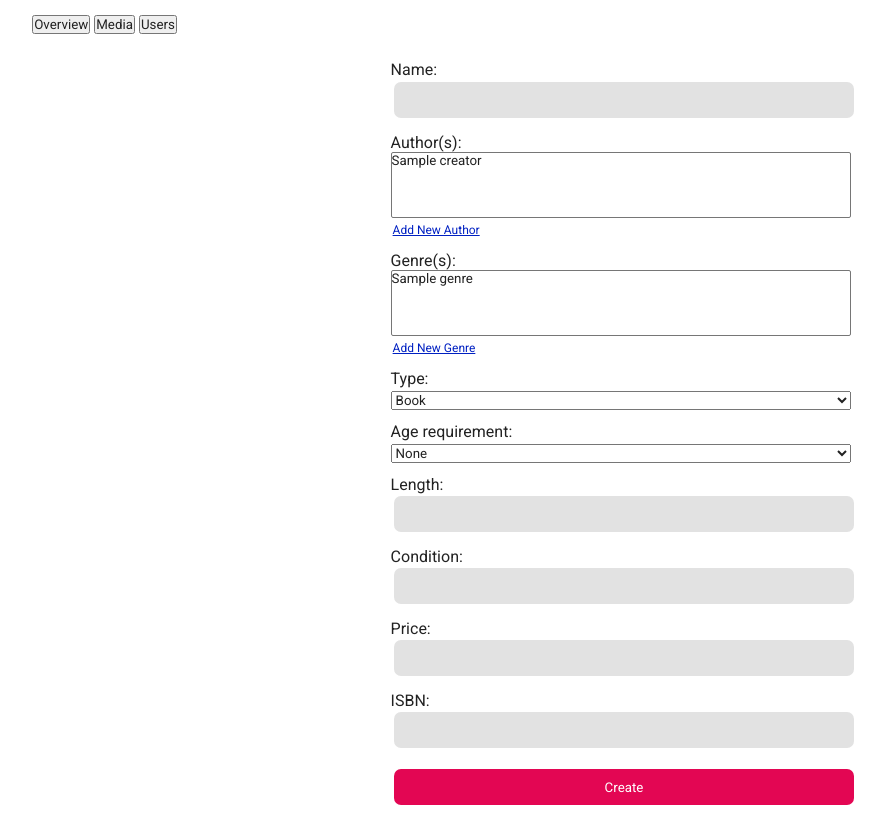
After one commit to Albin0825/Bibliotek-databas, a PHP site: page /admin/new-media.php in a window 1280 px wide. The commit adds this page. Shown: the whole page, without its empty margins (19-904 px from the left). Run offline with PHP 8.4, Linux system fonts and the light colour scheme; tables that the repository leaves empty hold one stand-in row (values such as "Sample post"); data that the repository does not hold is empty.

Commit message:
Mediatabell och ett (för tillfället) ej fungerande mediaformulär

```diff
--- /dev/null
+++ b/admin/new-media.php
@@ -0,0 +1,96 @@
+<?php
+require_once('../db.php');
+require_once('../php/getGenres.php');
+require_once('../php/getAuthors.php');
+
+if(isset($_POST)) {
+    $name = $_POST['m-name'];
+}
+
+?>
+
+
+<!DOCTYPE html>
+<html lang="en">
+<head>
+    <meta charset="UTF-8">
+    <meta http-equiv="X-UA-Compatible" content="IE=edge">
+    <meta name="viewport" content="width=device-width, initial-scale=1.0">
+    <title>Admin</title>
+    <link rel="stylesheet" href="../assets/css/style.css">
+</head>
+<body>
+
+    <!-- Navigation -->
+    <div style="margin-top:14px; margin-bottom:14px; margin-left:4%;">
+        <a href = "overview.php"><button>Overview</button></a>
+        <a href = "media.php"><button>Media</button></a>
+        <a href = "users.php"><button>Users</button></a>
+    </div>
+
+    <!-- Media Form -->
+    <form method="post" id="new-media">
+
+        <label for="m-name">Name:</label>
+        <input type="text" name="m-name" style="margin-top:3px;">
+
+        <label for="m-author[]">Author(s):</label>
+        <select name="m-author[]" multiple>
+            <?php
+            foreach($authorList as $author) {
+                $a = $author->name;
+                echo "<option value=". str_replace(" ","_",$a) . ">" . $a . "</option>";
+            }
+            ?>
+        </select>
+
+        <a href="new-author.php">Add New Author</a>
+
+        <label for="m-genre[]">Genre(s):</label>
+        <select name="m-genre[]" multiple>
+            <?php
+            foreach($genreList as $genre) {
+                $g = $genre->name;
+                echo "<option value=". str_replace(" ","_",$g) . ">" . $g . "</option>";
+            }
+            ?>
+        </select>
+
+        <a href="new-genre.php">Add New Genre</a>
+
+        <label for="m-type">Type:</label>
+        <select name="m-type" style="margin-top:3px;">
+            <option value="Book">Book</option>
+            <option value="Movie">Movie</option>
+            <option value="Audio Book">Audio Book</option>
+            <option value="Refrense Book">Reference Book</option>
+        </select>
+
+        <label for="m-age">Age requirement:</label>
+        <select name="m-age" style="margin-top:3px;">
+            <option value=0>None</option>
+            <option value=3>3</option>
+            <option value=7>7</option>
+            <option value=9>9</option>
+            <option value=12>12</option>
+            <option value=16>16</option>
+            <option value=18>18+</option>
+        </select>
+
+        <label for="m-length">Length:</label>
+        <input type="number" name="m-length">
+
+        <label for="m-cond">Condition:</label>
+        <input type="number" name="m-cond">
+
+        <label for="m-price">Price:</label>
+        <input type="number" name="m-price">
+
+        <label for="m-isbn">ISBN:</label>
+        <input type="text" name="m-isbn">
+
+        <input type="submit" value="Create">
+    </form>
+
+</body>
+</html>
--- a/admin/admin.php
+++ b/admin/overview.php
@@ -8,15 +8,15 @@ require_once('../php/getOverview.php');
     <meta charset="UTF-8">
     <meta http-equiv="X-UA-Compatible" content="IE=edge">
     <meta name="viewport" content="width=device-width, initial-scale=1.0">
-    <title>Adminsida</title>
+    <title>Admin</title>
     <link rel="stylesheet" href="style.css">
 </head>
 <body>
 
     <!-- Navigering -->
     <div>
-        <a href = "admin-media.php"><button>Media</button></a>
-        <a href = "admin-users.php"><button>Användare</button></a>
+        <a href = "media.php"><button>Media</button></a>
+        <a href = "users.php"><button>Users</button></a>
     </div>
 
     <!-- Adminöversikt -->
--- a/admin/admin-users.php
+++ b/admin/users.php
@@ -4,15 +4,15 @@
     <meta charset="UTF-8">
     <meta http-equiv="X-UA-Compatible" content="IE=edge">
     <meta name="viewport" content="width=device-width, initial-scale=1.0">
-    <title>Document</title>
+    <title>Admin</title>
     <link rel="stylesheet" href="style.css">
 </head>
 <body>
 
     <!-- Navigering -->
     <div>
-        <a href = "admin.php"><button>Start</button></a>
-        <a href = "admin-media.php"><button>Media</button></a>
+        <a href = "overview.php"><button>Overview</button></a>
+        <a href = "media.php"><button>Media</button></a>
     </div>
 </body>
 </html>
--- a/assets/css/style.css
+++ b/assets/css/style.css
@@ -78,3 +78,56 @@ input {
     font-size: 13px;
     margin: 3px;
 }
+
+table, th, td {
+    border: 1px solid black;
+    border-collapse:collapse;
+}
+
+th {
+    background-color:#E30653;
+    color:white;
+}
+
+td, th {
+    padding:8px;
+}
+
+#new-media {
+    align-items:flex-start;
+    width:36%;
+    margin-left:32%;
+}
+
+#new-media label {
+    margin-top:12px;
+}
+
+#new-media input {
+    margin-top:2px;
+    height:36px;
+}
+
+#new-media input[type=submit] {
+    margin-top:18px;
+    margin-bottom:18px;
+    background-color:#E30653;
+    color:white;
+    padding:0;
+}
+
+#new-media input[type=submit]:hover {
+    filter:brightness(125%);
+    cursor:pointer;
+}
+
+#new-media select {
+    width:100%;
+}
+
+#new-media a {
+    color:rgb(0, 32, 194);
+    margin-top:3px;
+    font-size:12px;
+    padding:2px;
+}
--- a/php/getAuthors.php
+++ b/php/getAuthors.php
@@ -7,6 +7,9 @@ $authorList = [];
 
 // Put all authors in the authorList array
 foreach ($conn->query($sql) as $row) {
-    array_push($authorList,$row);
+    $a = new stdClass;
+    $a->ID = $row['ID'];
+    $a->name = $row['name'];
+    array_push($authorList,$a);
 }
 ?>
--- a/php/getGenres.php
+++ b/php/getGenres.php
@@ -1,12 +1,15 @@
 <?php
 require_once('../db.php');
 
-$sql = "SELECT * FROM genres";
+$sql = "SELECT * FROM genre";
 
 $genreList = [];
 
 // Put all genres in the genreList array
 foreach ($conn->query($sql) as $row) {
-    array_push($genreList,$row);
+    $g = new stdClass;
+    $g->ID = $row['ID'];
+    $g->name = $row['name'];
+    array_push($genreList,$g);
 }
 ?>
```
Also changed, not shown: admin/admin-media.php (deleted, +0 -47 lines), admin/media.php (added, +105 -0 lines), php/getMedia.php (+12 -1 lines), admin/new-author.php (added), admin/new-genre.php (added).
